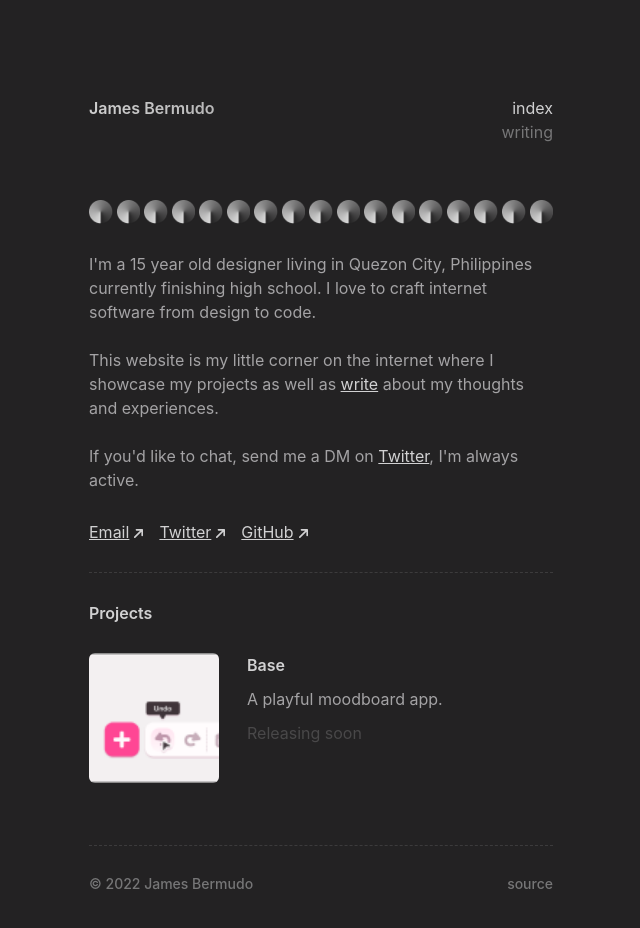
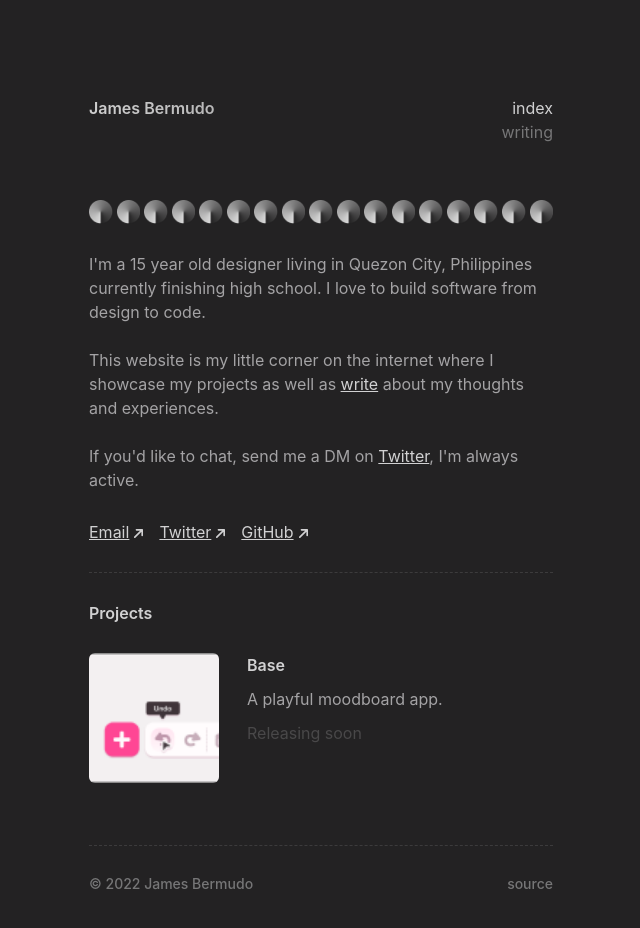
Before and after one commit to jcebermudo/jamesbermudo.com, a Next.js app: page / in a window 1280 px wide. Shown: the top 928 px of the page, without its empty margins (319-959 px from the left). Built offline with nearby package versions, Linux system fonts and the light colour scheme.

Commit message:
changed bio

```diff
--- a/pages/index.jsx
+++ b/pages/index.jsx
@@ -42,8 +42,8 @@ export default function Home() {
       <Circles />
       <p className="text-[#A4A3A5] text-base mt-7">
         I&apos;m a 15 year old designer living in Quezon City, Philippines
-        currently finishing high school. I love to craft internet software from
-        design to code.
+        currently finishing high school. I love to build software from design to
+        code.
         <br />
         <br />
         This website is my little corner on the internet where I showcase my
```
